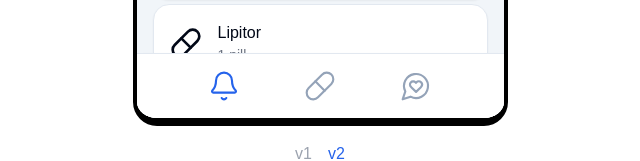
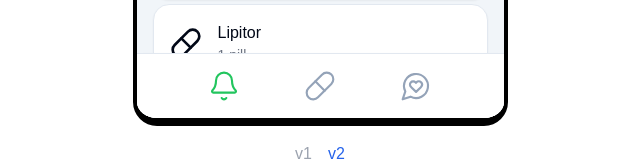
Before and after one commit to mahutt/Curo, a Next.js app: page /v2 in a window 1280 px wide. Shown: the part 604-765 px from the top of the page, without its empty margins (320-960 px from the left). Built offline with nearby package versions, Linux system fonts and the light colour scheme.

Commit message:
Make tab bar green

```diff
--- a/app/v2/tab-bar.tsx
+++ b/app/v2/tab-bar.tsx
@@ -39,7 +39,7 @@
   onClick: () => void
 }) {
   return (
-    <button className={active ? 'text-blue-600' : ''} onClick={onClick}>
+    <button className={active ? 'text-green-500' : ''} onClick={onClick}>
       {icon}
     </button>
   )
```
